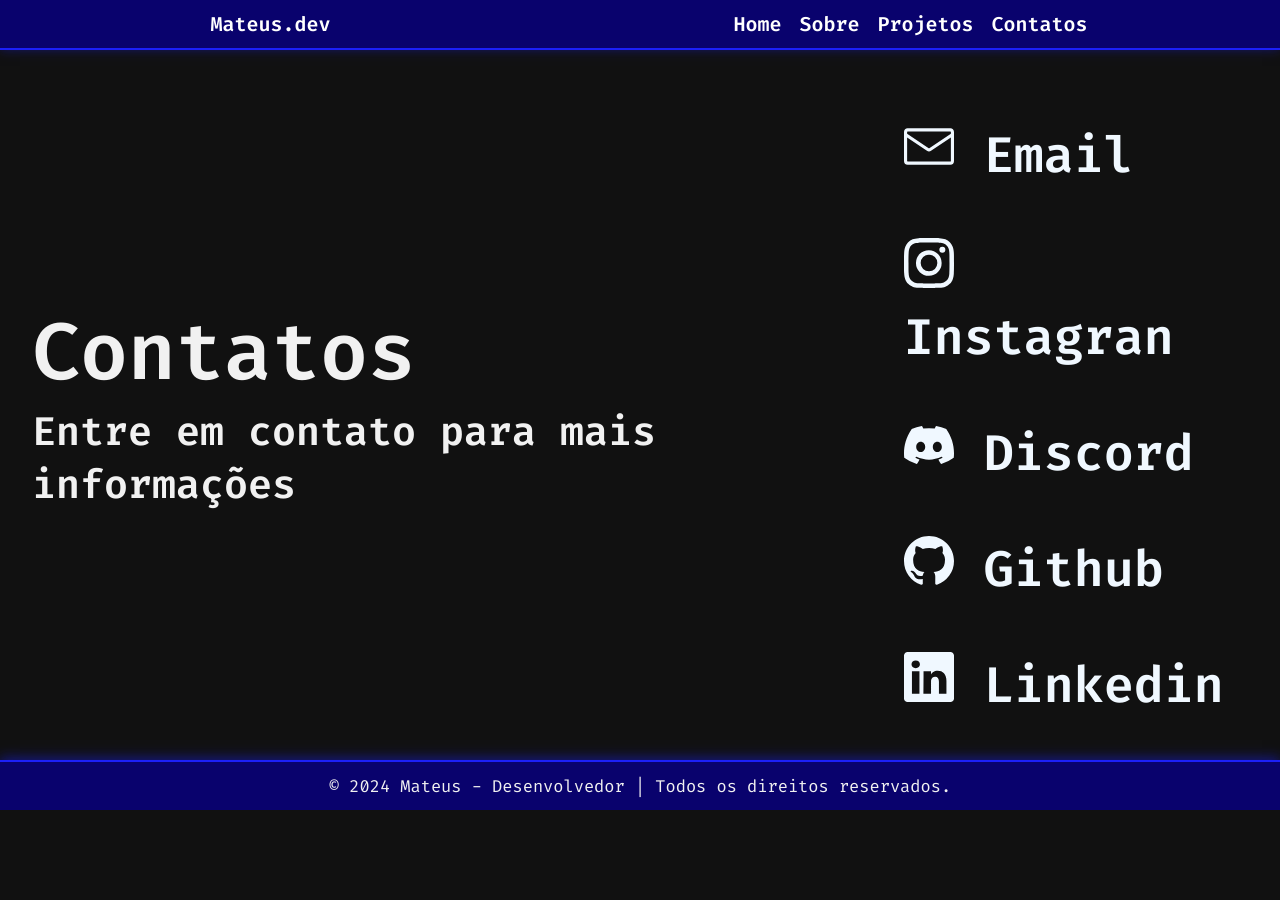
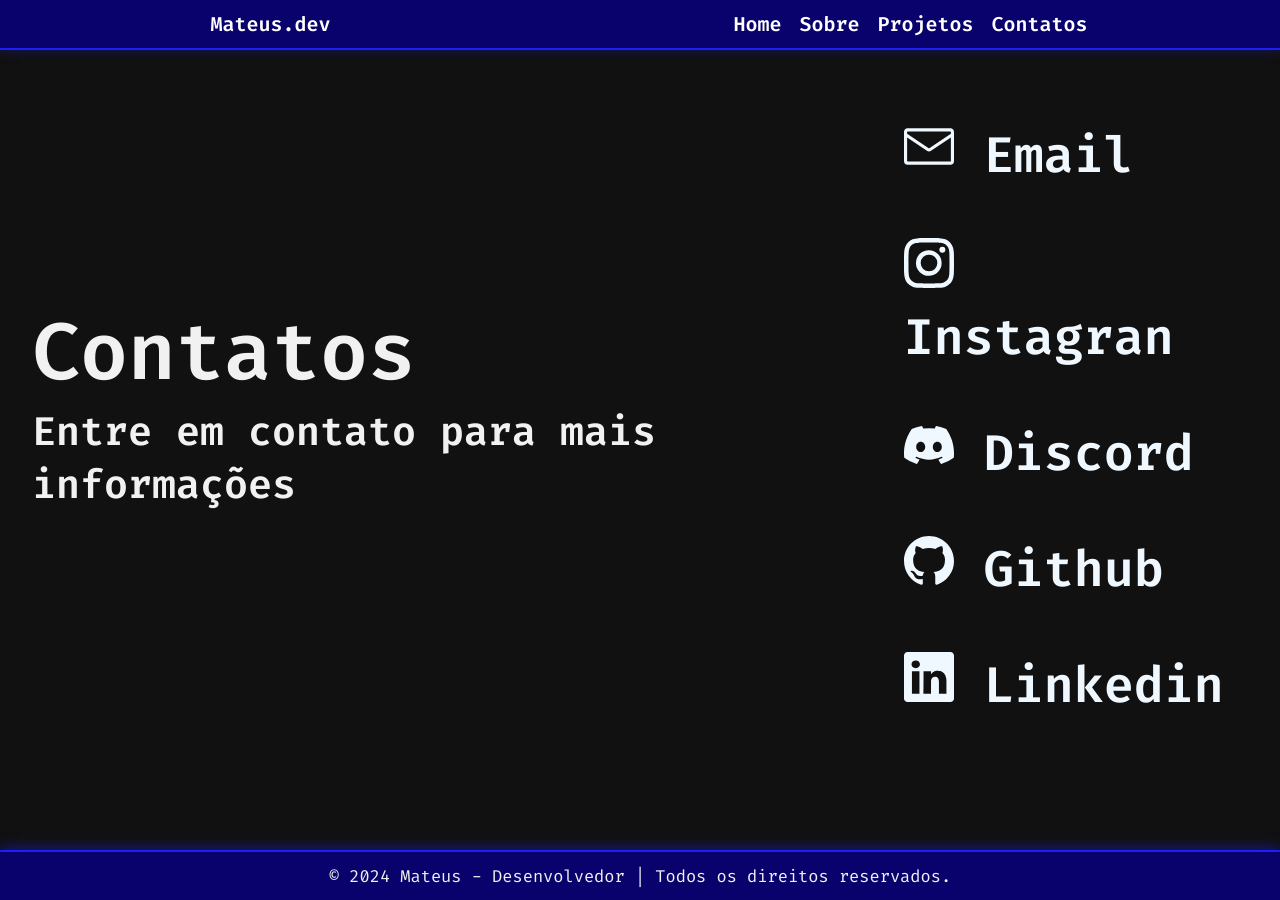
Before and after one commit to Mateusdev3/Portifolio-dev-main, a React (Vite) app: page /contatos in a window 1280 px wide. Before the commit the page ends 810 px from the top, so only its background shows below. Built offline with nearby package versions, Linux system fonts and the light colour scheme.

Commit message:
Update index.css

```diff
--- a/src/index.css
+++ b/src/index.css
@@ -32,11 +32,12 @@ html, body, #root {
 .page-container {
   display: flex;
   flex-direction: column;
-  min-height: 100vh; /* ocupa a tela toda */
+  min-height: 100vh;
 }
 
 .content {
   flex: 1;
   display: flex;
   flex-direction: column;
+  min-height: 100vh;
 }
```
